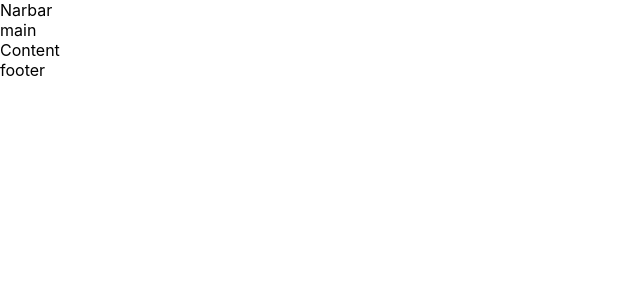
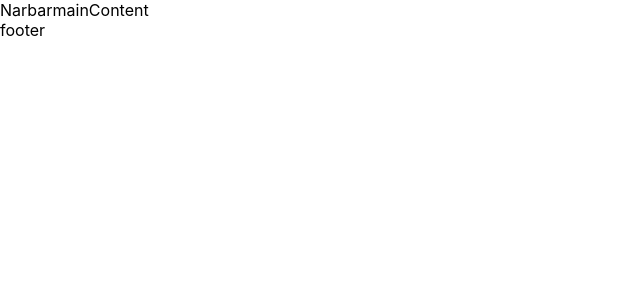
Before and after one commit to 5935512009/portfolio_Bay, a React (Create React App) app: page / in a window 1280 px wide. Shown: the top 300 px of the page, without its empty margins (0-640 px from the left). Built offline with nearby package versions, Linux system fonts and the light colour scheme.

Commit message:
Update;{App,css,App.js}

```diff
--- a/src/App.css
+++ b/src/App.css
@@ -1,38 +1,4 @@
-.App {
-  text-align: center;
+body{
+  padding: 0px;
+  margin: 0px;
 }
-
-.App-logo {
-  height: 40vmin;
-  pointer-events: none;
-}
-
-@media (prefers-reduced-motion: no-preference) {
-  .App-logo {
-    animation: App-logo-spin infinite 20s linear;
-  }
-}
-
-.App-header {
-  background-color: #282c34;
-  min-height: 100vh;
-  display: flex;
-  flex-direction: column;
-  align-items: center;
-  justify-content: center;
-  font-size: calc(10px + 2vmin);
-  color: white;
-}
-
-.App-link {
-  color: #61dafb;
-}
-
-@keyframes App-logo-spin {
-  from {
-    transform: rotate(0deg);
-  }
-  to {
-    transform: rotate(360deg);
-  }
-}
--- a/src/App.js
+++ b/src/App.js
@@ -1,14 +1,15 @@
 import Content from "./components/content/Content";
 import Footer from "./components/footer/Footer";
 import Main from "./components/main/Main";
+import './App.css'
 import Narbar from "./components/navBar/Navbar";
 
 function App() {
   return (
     <div className="App">
       <header className="App-header">
-        <Narbar/><br/>
-        <Main/><br/>
+        <Narbar/>
+        <Main/>
         <Content></Content><br/>
         <Footer/><br/>
       </header>
```
